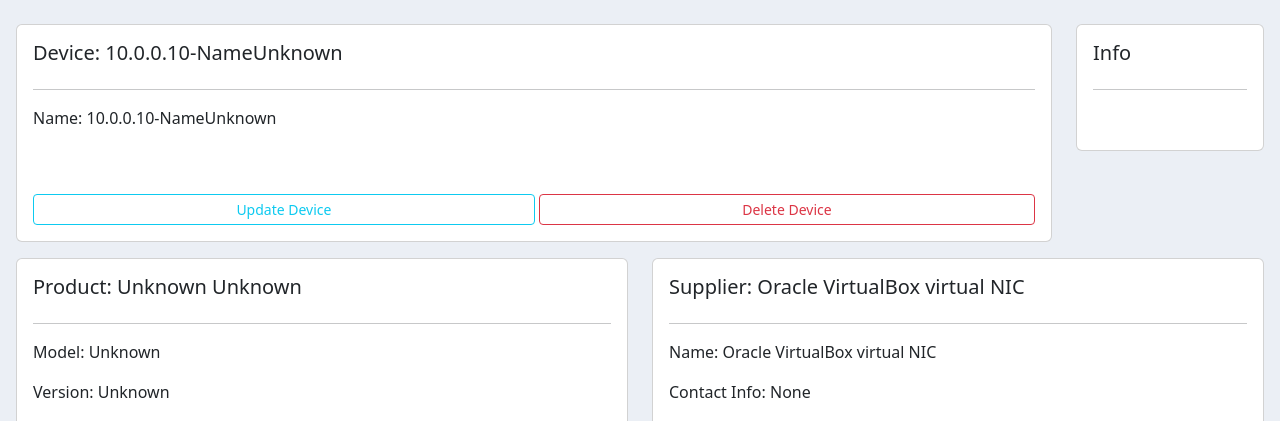
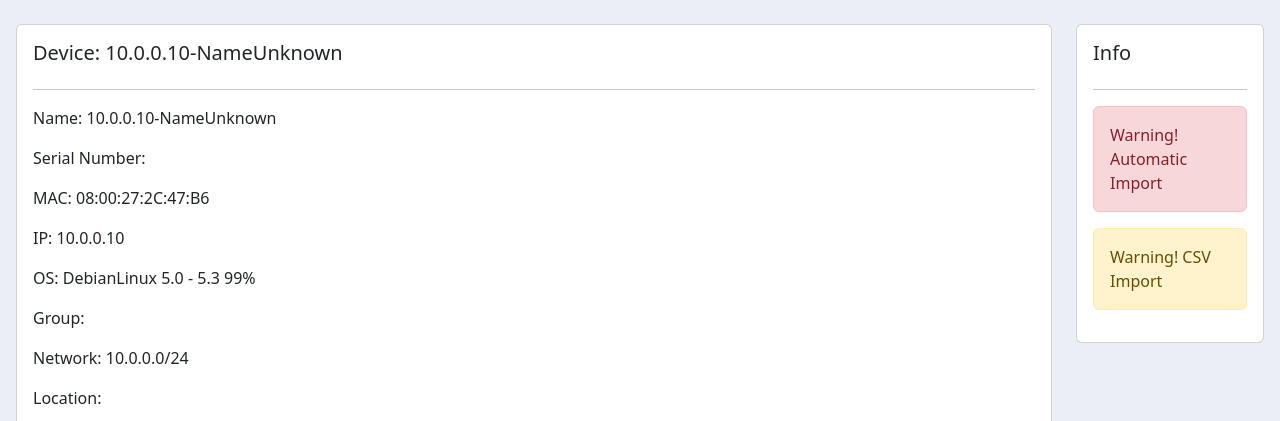
Before and after one commit to add-yet-iis/open_assetmanagement, a Django app: page /device/327 in a window 1280 px wide. Shown: the part 64-485 px from the top of the page. Run offline with Django 4.2, Linux system fonts and the light colour scheme; a user stored in the database is signed in; data comes from the database, SQL or seed files in the repository; both versions use the stored data as it was after the commit.

Commit message:
s7-discovery

```diff
--- a/open_assetmanagement/inventory/forms.py
+++ b/open_assetmanagement/inventory/forms.py
@@ -58,6 +58,10 @@
     )
 
 
+class S7discoveryForm(forms.Form):
+    ip_range = forms.CharField()
+
+
 class UploadFileForm(forms.Form):
     # title = forms.CharField(max_length=50)
     file = forms.FileField()
--- a/open_assetmanagement/inventory/network_discovery_module.py
+++ b/open_assetmanagement/inventory/network_discovery_module.py
@@ -198,6 +198,42 @@
     return data_nmap
 
 
+def s7_discovery(scan_range: str):
+    discovered = {}
+    nm = nmap.PortScanner()
+    try:
+        nm.scan(hosts=scan_range, arguments='--script s7-info.nse -p 102 ', sudo=True)
+
+        filtered_hosts = []
+        for host in nm.all_hosts():
+            if nm[host]['tcp'][102]['state'] in 'open':
+                filtered_hosts.append(host)
+
+        for host in filtered_hosts:
+
+            entry = {
+                "name": nm[host]['hostnames'][0]['name'] if not nm[host]['hostnames'][0]['name'] == "" else "PLC-" + str(host),
+                "os": "",
+                "supplier": "Siemens",
+                "mac": nm[host]['addresses']['mac'],
+                "ports": "102",
+                "type": "PLC",
+                "auto": True,
+                "network": scan_range,
+                "model": nm[host]['tcp'][102]['product'] + " - " +
+                         nm[host]['tcp'][102]['script']['s7-info'].splitlines()[1].replace("Module: ", "").strip(),
+                "version": nm[host]['tcp'][102]['script']['s7-info'].splitlines()[3].replace("Version: ", "").strip(),
+                "serial_number": nm[host]['tcp'][102]['script']['s7-info'].splitlines()[5].replace("Serial Number: ", "").strip()
+            }
+            discovered.update({host: entry})
+    except:
+        print("No root!")
+
+    # noinspection PyArgumentList
+    pd.DataFrame(discovered).T.reset_index(names="ip").to_csv('s7_discovery.csv', index=False)
+    return 's7_discovery.csv'
+
+
 def network_discovery(scan_range: str, level: int, timeout: int) -> str:
     """
     This is the Function to call when a network discovery is wanted. It returns Data as CSV for further processing by
@@ -234,3 +270,6 @@
 
     # Return csv filename to be imported by the filehandler into database
     return 'network_discovery.csv'
+
+
+s7_discovery(RANGE)
--- a/open_assetmanagement/inventory/templates/inventory/dashboard.html
+++ b/open_assetmanagement/inventory/templates/inventory/dashboard.html
@@ -114,6 +114,8 @@
                 <tr>
                     <th></th>
                     <th>Name</th>
+                    <th>Version</th>
+                    <th>Ports</th>
                     <th>Category</th>
                     <th>EoS</th>
                     <th></th>
@@ -122,6 +124,8 @@
                 <tr>
                     <td><a class="btn btn-sm btn-info" href="{% url 'inventory:software' software.id %}">View</a></td>
                     <td>{{software.software_name}}</td>
+                    <td>{{software.software_version}}</td>
+                    <td>{{software.ports}}</td>
                     <td>{{software.software_category}}</td>
                     <td>{{software.software_endOfSupport}}</td>
                     <td><a class="btn btn-sm btn-danger" href="{% url 'inventory:delete_software' software.id %}">Delete</a></td>
--- a/open_assetmanagement/inventory/templates/inventory/device.html
+++ b/open_assetmanagement/inventory/templates/inventory/device.html
@@ -11,9 +11,13 @@
             <hr>
 
             <p>Name: {{ device.device_name }}</p>
-            <p></p>
-            <p></p>
-            <p></p>
+            <p>Serial Number: {{device.serial_number}}</p>
+            <p>MAC: {{device.mac_address}}</p>
+            <p>IP: {{device.ip_address}}</p>
+            <p>OS: {{device.os}}</p>
+            <p>Group: {{device.group}}</p>
+            <p>Network: {{device.network}}</p>
+            <p>Location: {{device.location}}</p>
             <div class="d-flex">
                 <a class="btn flex-fill btn-outline-info  btn-sm btn-block me-1" href="{% url 'inventory:change_device' device.pk %}">Update Device</a>
                 <a class="btn flex-fill btn-outline-danger  btn-sm btn-block" href="{% url 'inventory:delete_device' device.pk %}">Delete Device</a>
@@ -26,7 +30,17 @@
         <div class="card card-body">
             <h5>Info</h5>
             <hr>
-            <h1 style="text-align: center;padding: 10px"></h1>
+
+            {% if device.automatic_import %}
+            <div class="alert alert-danger" role="alert">
+                Warning! Automatic Import
+            </div>
+            {% endif %}
+            {% if device.csv_import %}
+            <div class="alert alert-warning" role="alert">
+                Warning! CSV Import
+            </div>
+            {% endif %}
         </div>
     </div>
 </div>
--- a/open_assetmanagement/inventory/urls.py
+++ b/open_assetmanagement/inventory/urls.py
@@ -18,6 +18,7 @@
 
     # Import Modules
     path('networkscan/', views.network_scan, name='netscan'),
+    path('s7scan/', views.s7_scan, name='s7scan'),
 
     # Object CRUD
     path('device/<int:pk>', views.device, name='device'),
--- a/open_assetmanagement/inventory/views.py
+++ b/open_assetmanagement/inventory/views.py
@@ -2,7 +2,7 @@
 from django.http import HttpResponseRedirect, HttpResponse
 from django.shortcuts import render, redirect
 from .forms import UploadFileForm, DeviceForm, ProductForm, SupplierForm, NetworkdiscoveryForm, CreateUserForm, \
-    SoftwareForm
+    SoftwareForm, S7discoveryForm
 from .filehandler import handle_uploaded_file, csv_to_device
 from django.urls import reverse
 from .tables import DeviceTable, ProductTable
@@ -13,7 +13,7 @@
 from django.contrib import messages
 from django.contrib.auth.decorators import login_required
 import csv
-from .network_discovery_module import network_discovery
+from .network_discovery_module import network_discovery, s7_discovery
 
 
 @login_required(login_url='inventory:login')
@@ -95,6 +95,7 @@
         exporter = TableExport(export_format, context['table'])
         return exporter.response("assets".format(export_format))
     context['networkdiscovery_form'] = NetworkdiscoveryForm()
+    context['s7discovery_form'] = S7discoveryForm()
     return render(request, "inventory/index.html", context)
 
 
@@ -113,6 +114,12 @@
 @login_required(login_url='inventory:login')
 def network_scan(request):
     csv_to_device(network_discovery(str(request.POST.get("ip_range")), int(request.POST.get("type")), int(request.POST.get("timeout"))))
+    return HttpResponseRedirect(reverse('inventory:index'))
+
+
+@login_required(login_url='inventory:login')
+def s7_scan(request):
+    csv_to_device(s7_discovery(str(request.POST.get("ip_range"))))
     return HttpResponseRedirect(reverse('inventory:index'))
 
 
```
Also changed, not shown: open_assetmanagement/inventory/templates/inventory/index.html (+11 -1 lines), open_assetmanagement/db.sqlite3.
